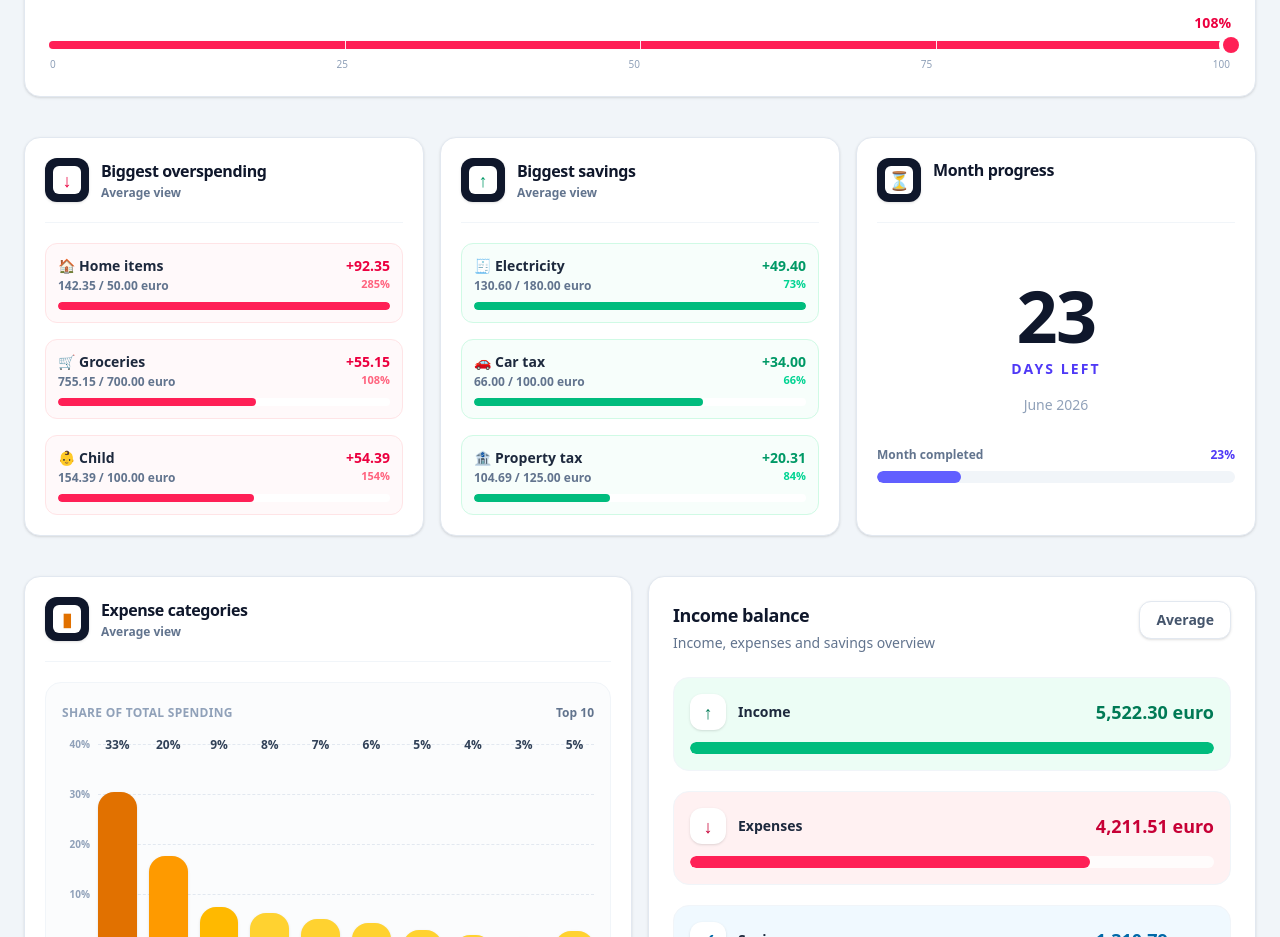
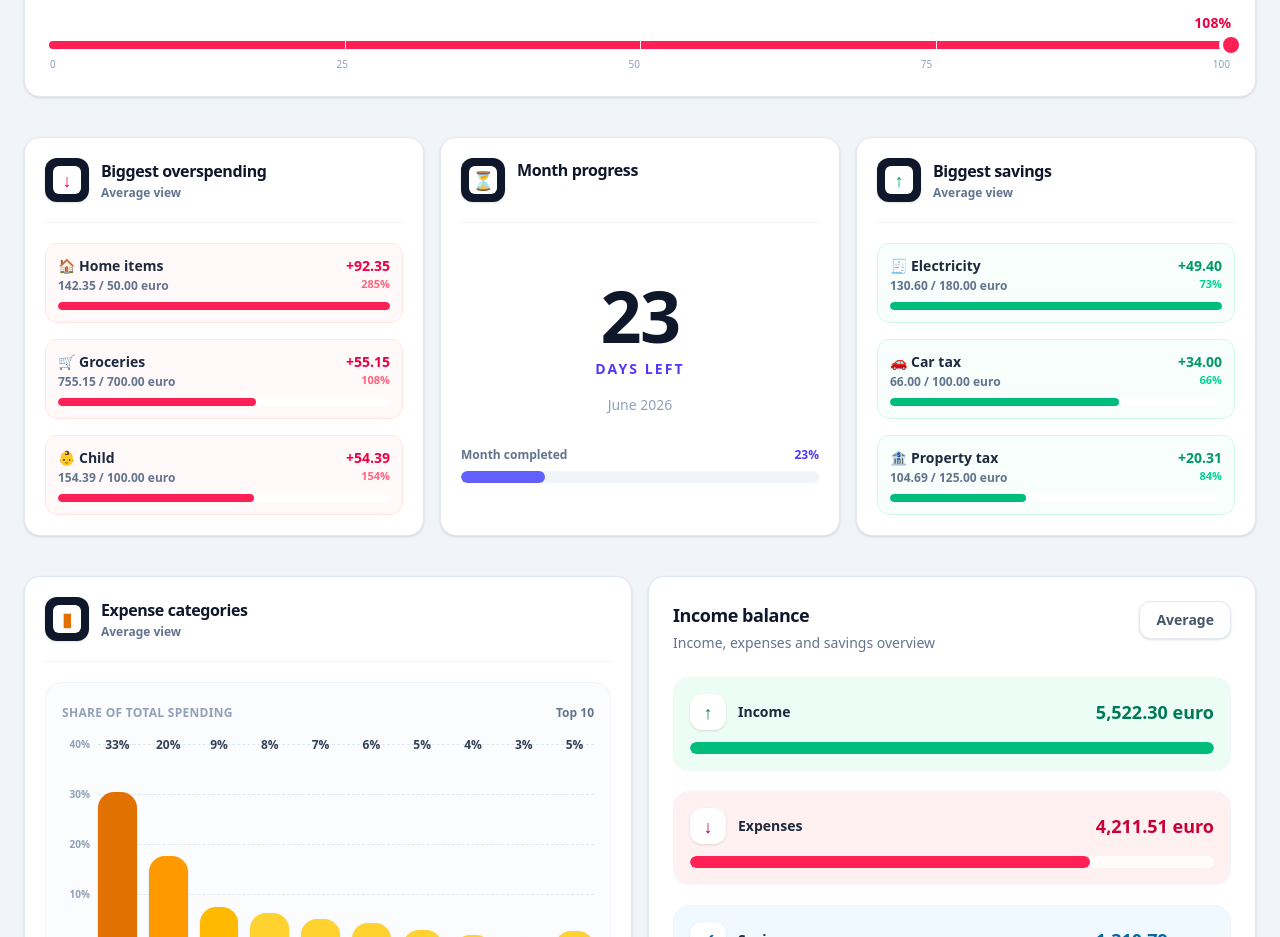
Before and after one commit to oleksaGrzegorz/budget-app, a React (Vite) app: page / in a window 1280 px wide. Shown: the part 880-1817 px from the top of the page. Built offline with nearby package versions, Linux system fonts and the light colour scheme; no server answers.

Commit message:
refactor: reposition MonthProgressCard for improved layout in BudgetInsights

```diff
--- a/src/components/BudgetInsights/BudgetInsights.tsx
+++ b/src/components/BudgetInsights/BudgetInsights.tsx
@@ -22,13 +22,13 @@ export const BudgetInsights = ({
         period={period}
       />
 
+      <MonthProgressCard />
+
       <BiggestSavingsCard
         expenses={expenses}
         expenseGoals={expenseGoals}
         period={period}
       />
-
-      <MonthProgressCard />
     </section>
   );
 };
```
